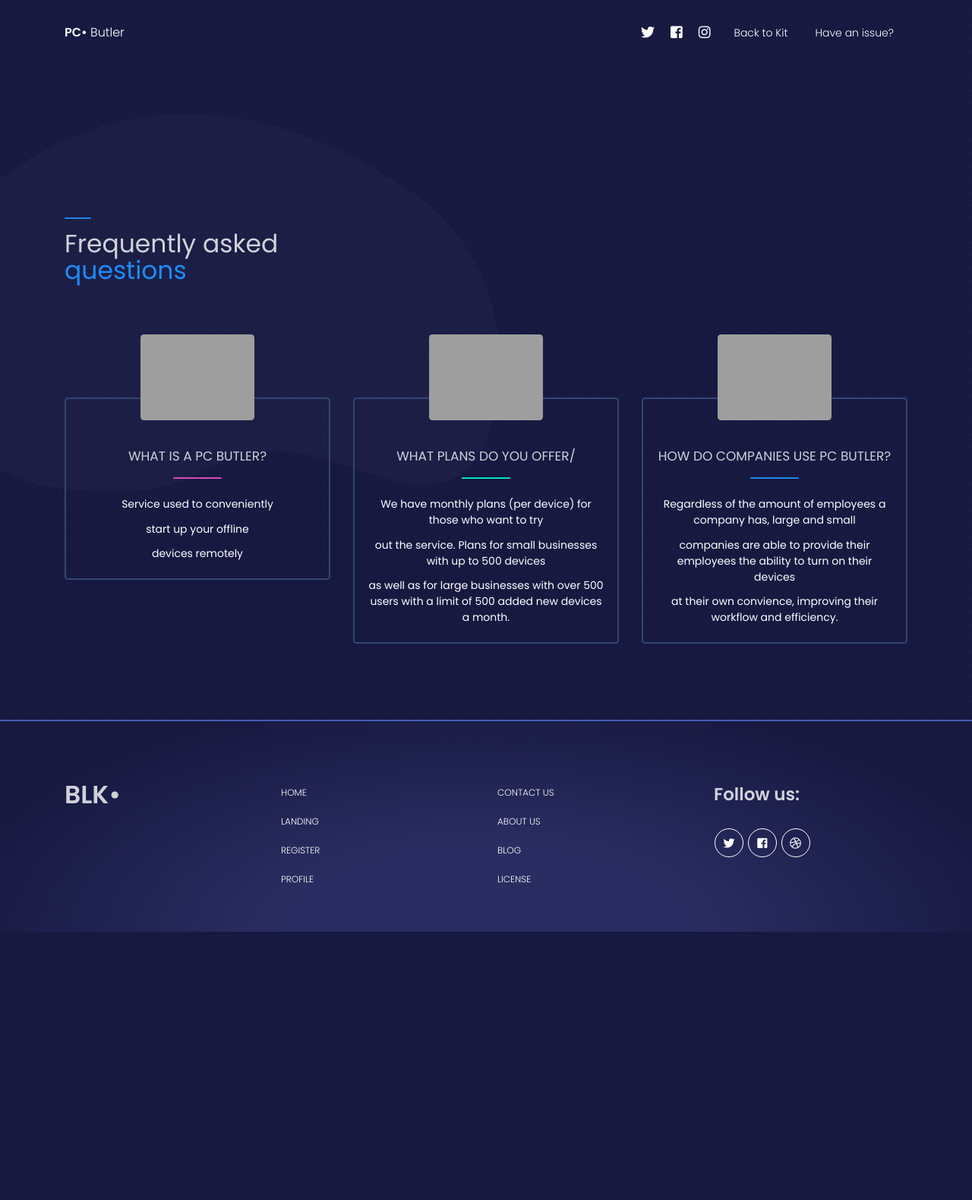
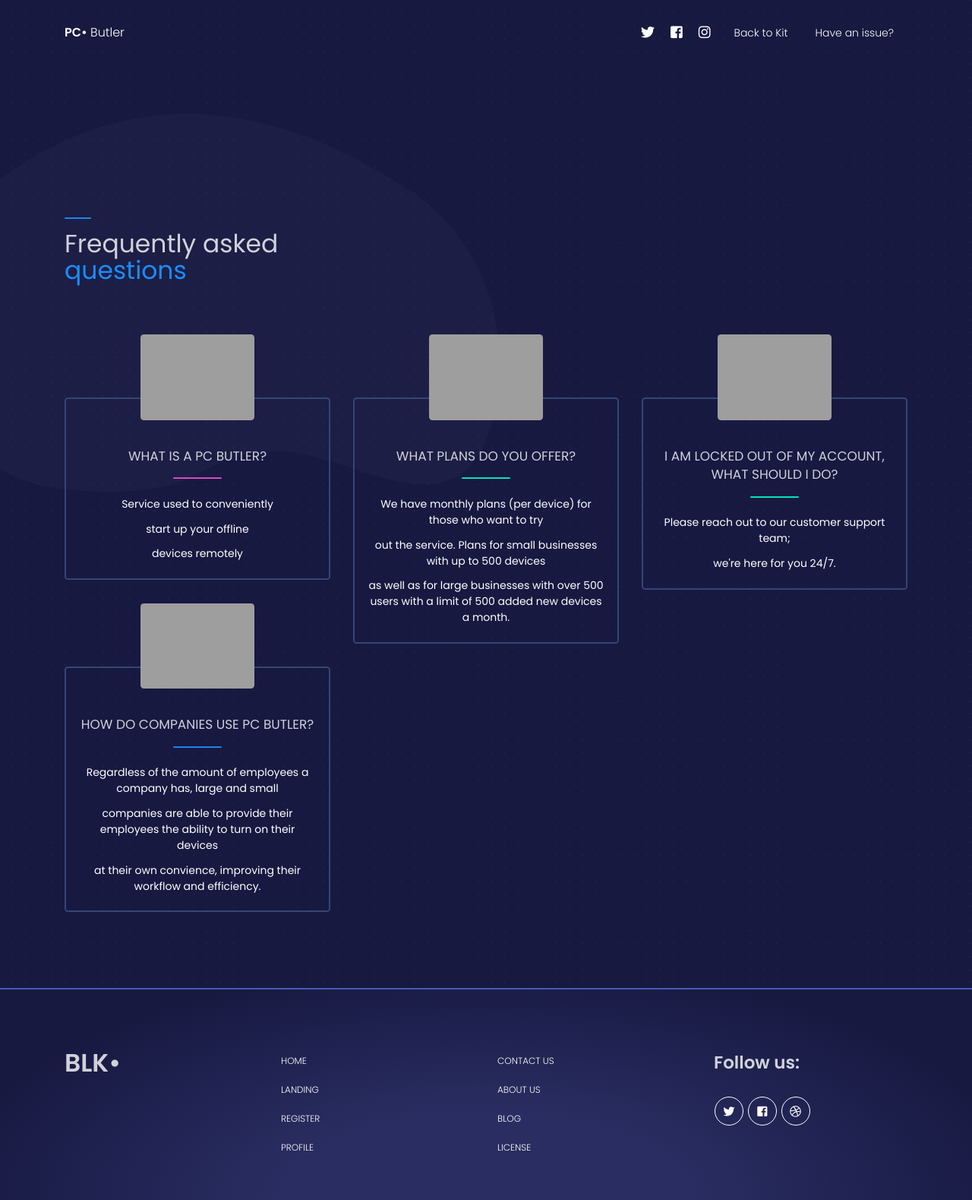
Before and after one commit to pc-butler/server, a PHP site: page /page/faq in a window 1280 px wide. Shown: the whole page at 76% size. Before the commit the page ends 1226 px from the top, so only its background shows below. Run offline with PHP 8.4, Linux system fonts and the light colour scheme; some libraries are stand-ins or nearby versions; grey boxes are pictures that could not be loaded.

Commit message:
Update index.php

```diff
--- a/page/faq/index.php
+++ b/page/faq/index.php
@@ -130,12 +130,12 @@
           <div class="col-md-4">
             <div class="card card-coin card-plain">
               <div class="card-header">
-                <img src="/assets/img/ASTRO BUTLER.png" class="img-center img-fluid">
+                <img src="/assets/img/butler 3 main.png" class="img-center img-fluid">
               </div>
               <div class="card-body">
                 <div class="row">
                   <div class="col-md-12 text-center">
-                    <h4 class="text-uppercase">What plans do you offer/</h4>
+                    <h4 class="text-uppercase">What plans do you offer?</h4>
                     <hr class="line-success">
                   </div>
                 </div>
@@ -152,7 +152,28 @@
           <div class="col-md-4">
             <div class="card card-coin card-plain">
               <div class="card-header">
-                <img src="/assets/img/GALAXY BUTLER.png" class="img-center img-fluid">
+                <img src="/assets/img/butler 1.png" class="img-center img-fluid">
+              </div>
+              <div class="card-body">
+                <div class="row">
+                  <div class="col-md-12 text-center">
+                    <h4 class="text-uppercase">I am locked out of my account, what should I do?</h4>
+                    <hr class="line-success">
+                  </div>
+                </div>
+                <div class="row">
+                  <ul class="list-group">
+                    <li class="list-group-item">Please reach out to our customer support team;</li>
+                    <li class="list-group-item">we're here for you 24/7.</li>
+                  </ul>
+                </div>
+              </div>
+            </div>
+          </div>
+          <div class="col-md-4">
+            <div class="card card-coin card-plain">
+              <div class="card-header">
+                <img src="/assets/img/butler 2.png" class="img-center img-fluid">
               </div>
               <div class="card-body">
                 <div class="row">
```
